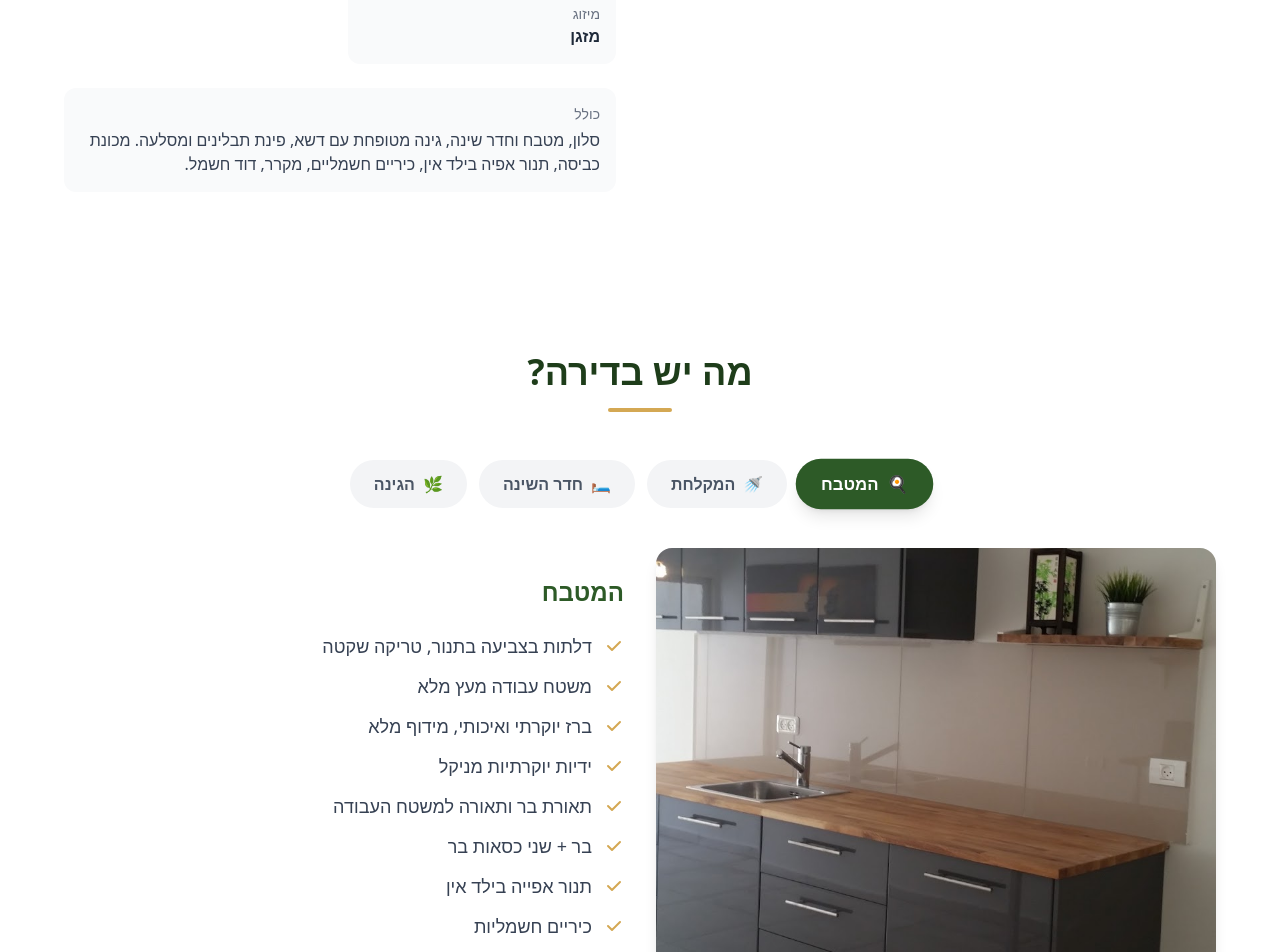
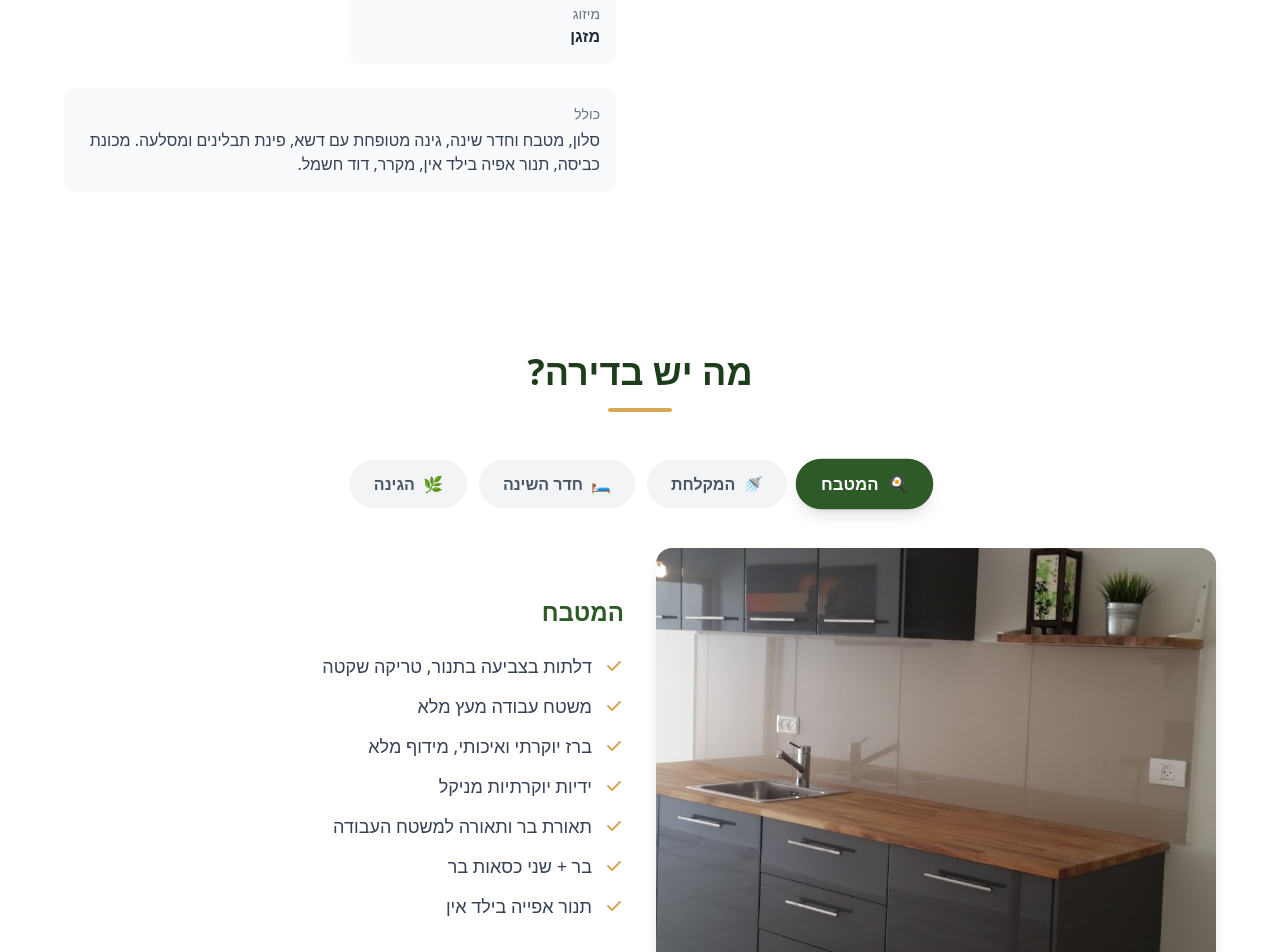
Before and after one commit to Shokolada/aviv-apartment, a Next.js app: page / in a window 1280 px wide. Shown: the part 1360-2312 px from the top of the page. Built offline with nearby package versions, Linux system fonts and the light colour scheme.

Commit message:
Remove: Electric stove from furniture list

```diff
--- a/src/app/components/ApartmentDetails.tsx
+++ b/src/app/components/ApartmentDetails.tsx
@@ -17,7 +17,6 @@ const rooms = [
       "תאורת בר ותאורה למשטח העבודה",
       "בר + שני כסאות בר",
       "תנור אפייה בילד אין",
-      "כיריים חשמליות",
     ],
   },
   {
--- a/src/app/components/FAQ.tsx
+++ b/src/app/components/FAQ.tsx
@@ -33,7 +33,7 @@ const faqs = [
   },
   {
     q: "האם הדירה מרוהטת?",
-    a: "הדירה מרוהטת קומפלט: בר עץ מלא + 2 כסאות בר, ספה, ארון מרווח, מקרר, מכונת כביסה, כיריים חשמליים, תנור אפייה בילד אין, מזגן.",
+    a: "הדירה מרוהטת קומפלט: בר עץ מלא + 2 כסאות בר, ספה, ארון מרווח, מקרר, מכונת כביסה, תנור אפייה בילד אין, מזגן.",
   },
 ];
 
--- a/src/app/components/GeneralInfo.tsx
+++ b/src/app/components/GeneralInfo.tsx
@@ -80,7 +80,7 @@ export default function GeneralInfo() {
               <div className="text-sm text-gray-500 mb-1">כולל</div>
               <p className="text-gray-700">
                 סלון, מטבח וחדר שינה, גינה מטופחת עם דשא, פינת תבלינים ומסלעה.
-                מכונת כביסה, תנור אפיה בילד אין, כיריים חשמליים, מקרר, דוד חשמל.
+                מכונת כביסה, תנור אפיה בילד אין, מקרר, דוד חשמל.
               </p>
             </div>
           </div>
```
